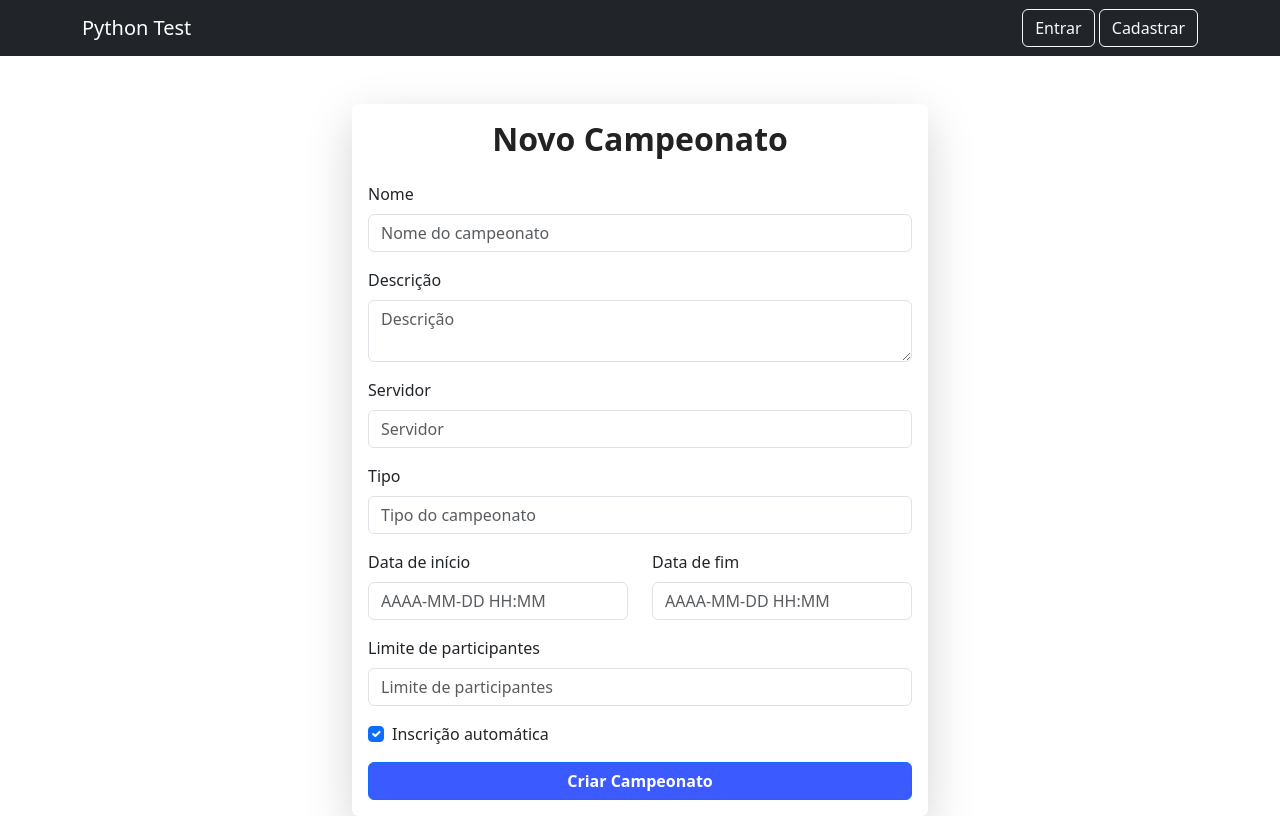
After one commit to rogeriobbvn/lorpt, a Flask app: template templates/new_championship.html in a window 1280 px wide. The commit adds this page. Run offline with Flask 3, Linux system fonts and the light colour scheme; the template is opened without the code that fills it: values that come from a table or form of the project are taken from there, others are empty.

Commit message:
feat: cadastro de campeonato e melhorias no fluxo admin e UX

```diff
--- a/app.py
+++ b/app.py
@@ -79,7 +79,7 @@ def new_championship():
         )
         db.session.add(champ)
         db.session.commit()
-        flash('Campeonato criado!')
+        flash('Campeonato criado com sucesso!')
         return redirect(url_for('index'))
     return render_template('new_championship.html', form=form)
 
--- a/templates/base.html
+++ b/templates/base.html
@@ -2,13 +2,16 @@
 <html lang="pt-br">
 <head>
     <meta charset="utf-8">
-    <title>Legend Online - Campeonatos</title>
+    <title>Python Test</title>
     <link rel="stylesheet" href="https://cdn.jsdelivr.net/npm/bootstrap@5.3.0/dist/css/bootstrap.min.css">
 </head>
 <body>
 <nav class="navbar navbar-expand-lg navbar-dark bg-dark mb-4">
     <div class="container">
-        <a class="navbar-brand" href="/">Legend Online</a>
+        <a class="navbar-brand" href="/">Python Test</a>
+        {% if current_user.is_authenticated and current_user.is_admin %}
+            <a class="btn btn-success ms-3" href="{{ url_for('new_championship') }}" style="font-weight:600; background:#3b5aff; border:none;">+ Novo Campeonato</a>
+        {% endif %}
         <div>
             {% if current_user.is_authenticated %}
                 <a href="/profile" class="btn btn-outline-light">Perfil</a>
--- /dev/null
+++ b/templates/new_championship.html
@@ -0,0 +1,59 @@
+{% extends 'base.html' %}
+{% block content %}
+<div class="container mt-5" style="max-width: 600px;">
+  <div class="card shadow-lg border-0">
+    <div class="card-body">
+      <h2 class="text-center mb-4" style="font-weight:700; color:#222;">Novo Campeonato</h2>
+      {% if form.errors %}
+        <div class="alert alert-danger">
+          <ul class="mb-0">
+            {% for field, errors in form.errors.items() %}
+              {% for error in errors %}
+                <li><strong>{{ form[field].label.text }}:</strong> {{ error }}</li>
+              {% endfor %}
+            {% endfor %}
+          </ul>
+        </div>
+      {% endif %}
+      <form method="POST">
+        {{ form.hidden_tag() }}
+        <div class="mb-3">
+          {{ form.name.label(class="form-label") }}
+          {{ form.name(class="form-control", placeholder="Nome do campeonato") }}
+        </div>
+        <div class="mb-3">
+          {{ form.description.label(class="form-label") }}
+          {{ form.description(class="form-control", placeholder="Descrição") }}
+        </div>
+        <div class="mb-3">
+          {{ form.server.label(class="form-label") }}
+          {{ form.server(class="form-control", placeholder="Servidor") }}
+        </div>
+        <div class="mb-3">
+          {{ form.type.label(class="form-label") }}
+          {{ form.type(class="form-control", placeholder="Tipo do campeonato") }}
+        </div>
+        <div class="row">
+          <div class="col mb-3">
+            {{ form.start_date.label(class="form-label") }}
+            {{ form.start_date(class="form-control", placeholder="AAAA-MM-DD HH:MM") }}
+          </div>
+          <div class="col mb-3">
+            {{ form.end_date.label(class="form-label") }}
+            {{ form.end_date(class="form-control", placeholder="AAAA-MM-DD HH:MM") }}
+          </div>
+        </div>
+        <div class="mb-3">
+          {{ form.max_participants.label(class="form-label") }}
+          {{ form.max_participants(class="form-control", placeholder="Limite de participantes") }}
+        </div>
+        <div class="form-check mb-3">
+          {{ form.auto_signup(class="form-check-input") }}
+          {{ form.auto_signup.label(class="form-check-label") }}
+        </div>
+        <button type="submit" class="btn btn-primary w-100" style="background:#3b5aff; font-weight:600;">Criar Campeonato</button>
+      </form>
+    </div>
+  </div>
+</div>
+{% endblock %}
```
Also changed, not shown: make_admin.py (added, +11 -0 lines), seed_users.py (added, +13 -0 lines), instance/legend.db.
